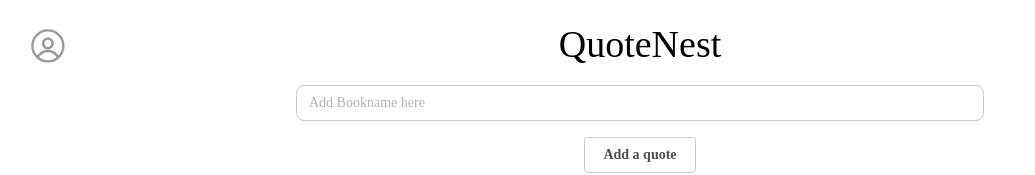
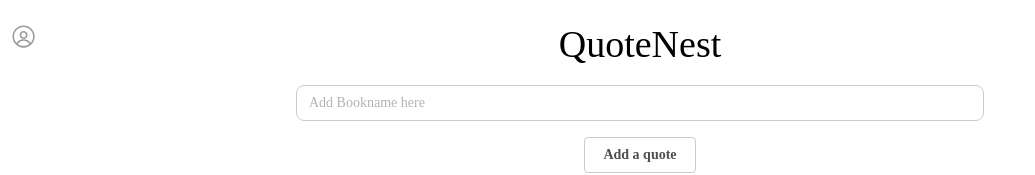
Before and after one commit to breathofaether/QuoteNest, a React (Vite) app in the folder quotenest/: page / in a window 1280 px wide. Shown: the top 175 px of the page, without its empty margins (0-1035 px from the left). Built offline with nearby package versions, Linux system fonts and the light colour scheme.

Commit message:
fix alignment

```diff
--- a/quotenest/dev-dist/sw.js
+++ b/quotenest/dev-dist/sw.js
@@ -82,7 +82,7 @@ define(['./workbox-54d0af47'], (function (workbox) { 'use strict';
     "revision": "3ca0b8505b4bec776b69afdba2768812"
   }, {
     "url": "index.html",
-    "revision": "0.9jh4k58t4j8"
+    "revision": "0.qcj52vni8f8"
   }], {});
   workbox.cleanupOutdatedCaches();
   workbox.registerRoute(new workbox.NavigationRoute(workbox.createHandlerBoundToURL("index.html"), {
--- a/quotenest/src/App.jsx
+++ b/quotenest/src/App.jsx
@@ -590,13 +590,13 @@ function App() {
         <Space h="xs"></Space>
         <Center><Button onClick={handleSaveQuote}>Save Changes</Button></Center>
       </Modal>
-      <Box style={{ position: "absolute", top: "18px", left: "20px", bottom: "10px", zIndex: 1000 }}>
+      <Box style={{ position: "absolute", top: "18px", left: "5px", bottom: "10px", zIndex: 1000 }}>
         <Menu withinPortal position="bottom-start" withArrow>
           <Menu.Target>
             <Avatar
               variant="transparent"
               radius={"xl"}
-              size={"lg"}
+              size={"md"}
             />
           </Menu.Target>
           <Menu.Dropdown>
```
